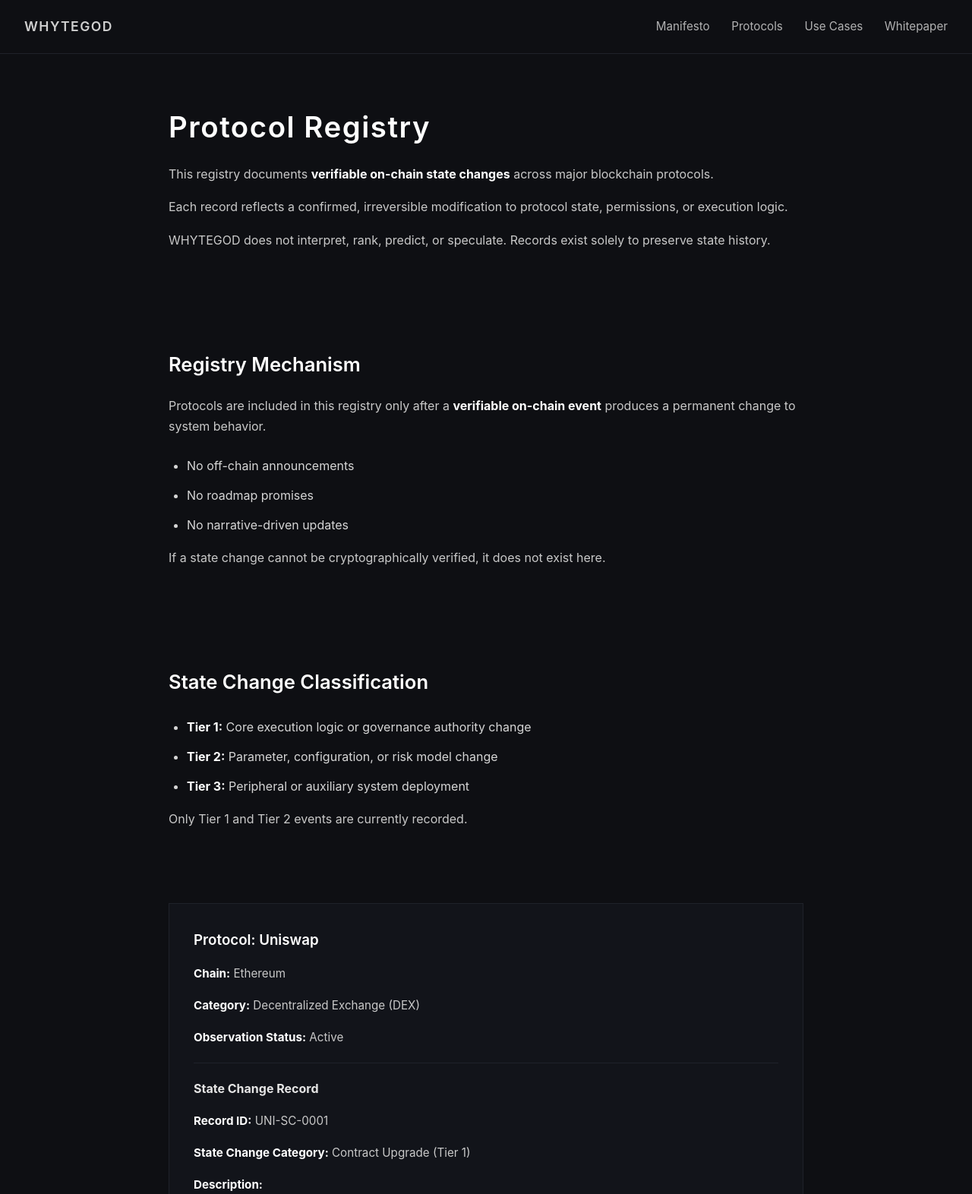
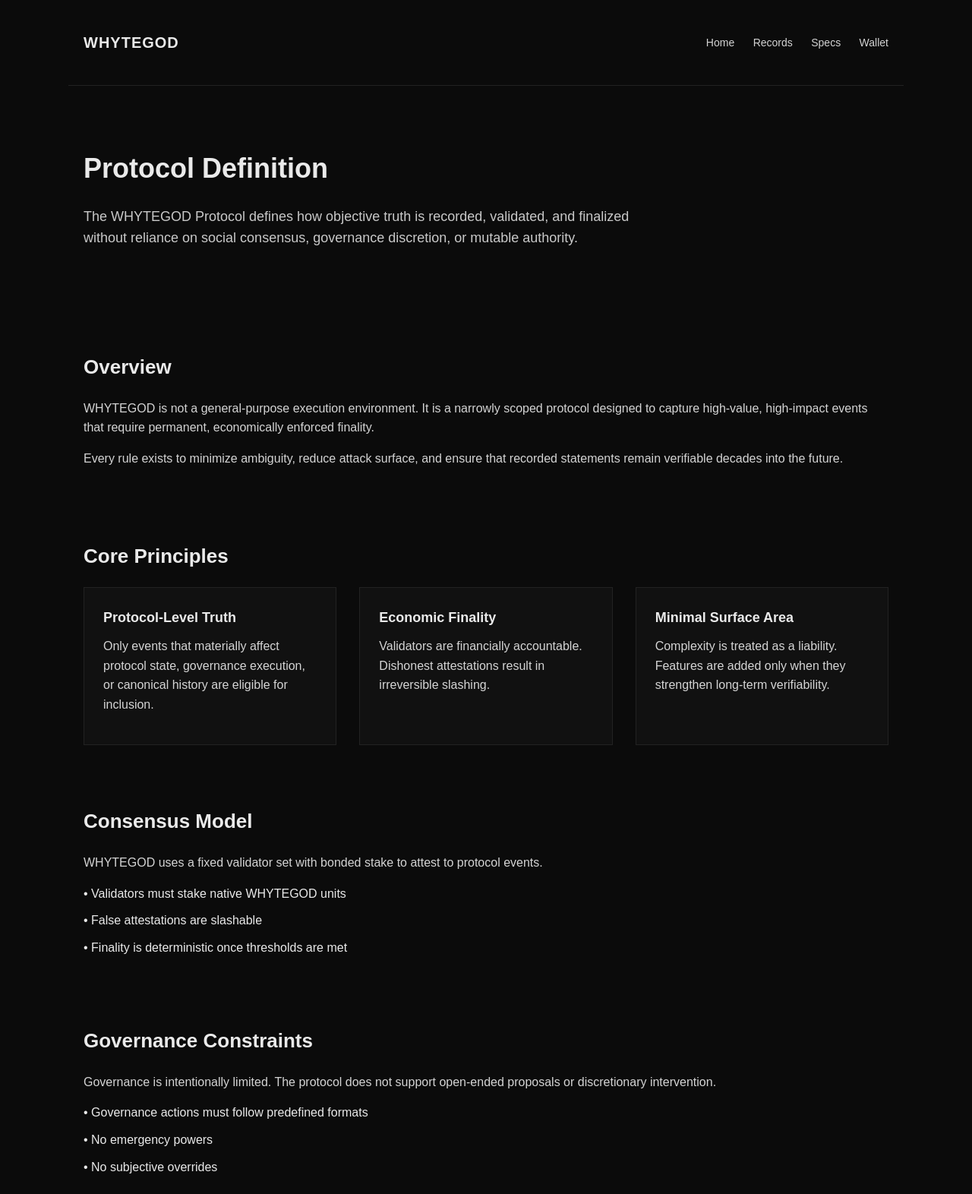
Before and after one commit to whytegod/whytegod.github.io, a plain HTML site: page protocols.html in a window 1280 px wide. Shown: the top 1572 px of the page at 76% size. Drawn offline with Linux system fonts and the light colour scheme.

Commit message:
Update protocols.html

```diff
--- a/protocols.html
+++ b/protocols.html
@@ -3,170 +3,258 @@
 <head>
   <meta charset="UTF-8">
 
-  <title>Protocols — WHYTEGOD</title>
+  <meta name="viewport" content="width=device-width, initial-scale=1.0">
+  <meta name="description" content="WHYTEGOD Protocol defines how truth is recorded, verified, and economically enforced at the blockchain level.">
 
-  <meta name="viewport" content="width=device-width, initial-scale=1.0">
+  <title>WHYTEGOD — Protocol Definition</title>
 
-  <meta name="description" content="WHYTEGOD Protocol Registry documenting verifiable, irreversible on-chain state changes across decentralized systems.">
+  <link rel="icon" type="image/png" href="favicon.png">
 
-  <link rel="stylesheet" href="style.css">
+  <style>
+    /* ===== RESET ===== */
+    * {
+      margin: 0;
+      padding: 0;
+      box-sizing: border-box;
+    }
+
+    /* ===== BASE ===== */
+    body {
+      font-family: Arial, Helvetica, sans-serif;
+      background-color: #0b0b0b;
+      color: #eaeaea;
+      line-height: 1.6;
+    }
+
+    a {
+      color: #eaeaea;
+      text-decoration: none;
+    }
+
+    /* ===== LAYOUT ===== */
+    header, section, footer {
+      max-width: 1100px;
+      margin: auto;
+      padding: 40px 20px;
+    }
+
+    header {
+      display: flex;
+      justify-content: space-between;
+      align-items: center;
+      border-bottom: 1px solid #222;
+    }
+
+    .logo {
+      font-size: 20px;
+      font-weight: bold;
+      letter-spacing: 1px;
+    }
+
+    nav a {
+      margin-left: 20px;
+      font-size: 14px;
+      opacity: 0.9;
+    }
+
+    nav a:hover {
+      opacity: 1;
+    }
+
+    /* ===== HERO ===== */
+    .hero {
+      padding-top: 80px;
+      padding-bottom: 80px;
+    }
+
+    .hero h1 {
+      font-size: 36px;
+      margin-bottom: 20px;
+      max-width: 900px;
+    }
+
+    .hero p {
+      font-size: 18px;
+      max-width: 750px;
+      opacity: 0.85;
+    }
+
+    /* ===== CONTENT ===== */
+    h2 {
+      font-size: 26px;
+      margin-bottom: 20px;
+    }
+
+    h3 {
+      font-size: 18px;
+      margin-bottom: 10px;
+    }
+
+    p {
+      margin-bottom: 15px;
+      opacity: 0.9;
+    }
+
+    ul {
+      list-style: none;
+    }
+
+    ul li {
+      margin-bottom: 10px;
+    }
+
+    /* ===== GRID ===== */
+    .grid {
+      display: grid;
+      grid-template-columns: repeat(auto-fit, minmax(260px, 1fr));
+      gap: 30px;
+    }
+
+    .card {
+      border: 1px solid #222;
+      padding: 25px;
+      background-color: #111;
+    }
+
+    /* ===== FOOTER ===== */
+    footer {
+      border-top: 1px solid #222;
+      text-align: center;
+      font-size: 14px;
+      opacity: 0.7;
+    }
+  </style>
 </head>
 
 <body>
 
-  <!-- Navigation -->
-  <nav class="nav">
-    <a href="index.html" class="logo">WHYTEGOD</a>
-    <div class="nav-links">
-      <a href="manifesto.html">Manifesto</a>
-      <a href="protocols.html">Protocols</a>
-      <a href="use-cases.html">Use Cases</a>
-      <a href="whitepaper.html">Whitepaper</a>
-    </div>
+  <!-- ===== HEADER ===== -->
+  <header>
+    <div class="logo">WHYTEGOD</div>
+    <nav>
+      <a href="index.html">Home</a>
+      <a href="records.html">Records</a>
+      <a href="specs.html">Specs</a>
+      <a href="wallet.html">Wallet</a>
     </nav>
+  </header>
 
-  <main class="container">
-
-    <!-- Registry Header -->
-    <section class="page-header">
-      <h1>Protocol Registry</h1>
-
+  <!-- ===== HERO ===== -->
+  <section class="hero">
+    <h1>Protocol Definition</h1>
     <p>
-        This registry documents <strong>verifiable on-chain state changes</strong>
-        across major blockchain protocols.
-      </p>
-
-      <p>
-        Each record reflects a confirmed, irreversible modification
-        to protocol state, permissions, or execution logic.
-      </p>
-
-      <p>
-        WHYTEGOD does not interpret, rank, predict, or speculate.
-        Records exist solely to preserve state history.
+      The WHYTEGOD Protocol defines how objective truth is recorded,
+      validated, and finalized without reliance on social consensus,
+      governance discretion, or mutable authority.
     </p>
   </section>
 
-    <!-- Registry Mechanism -->
-    <section class="mechanism">
-      <h2>Registry Mechanism</h2>
-
+  <!-- ===== OVERVIEW ===== -->
+  <section>
+    <h2>Overview</h2>
     <p>
-        Protocols are included in this registry only after a
-        <strong>verifiable on-chain event</strong> produces
-        a permanent change to system behavior.
+      WHYTEGOD is not a general-purpose execution environment.
+      It is a narrowly scoped protocol designed to capture
+      high-value, high-impact events that require permanent,
+      economically enforced finality.
     </p>
-
-      <ul>
-        <li>No off-chain announcements</li>
-        <li>No roadmap promises</li>
-        <li>No narrative-driven updates</li>
-      </ul>
-
     <p>
-        If a state change cannot be cryptographically verified,
-        it does not exist here.
+      Every rule exists to minimize ambiguity, reduce attack surface,
+      and ensure that recorded statements remain verifiable decades
+      into the future.
     </p>
   </section>
 
-    <!-- State Change Classification -->
-    <section class="mechanism">
-      <h2>State Change Classification</h2>
+  <!-- ===== CORE PRINCIPLES ===== -->
+  <section>
+    <h2>Core Principles</h2>
 
-      <ul>
-        <li><strong>Tier 1:</strong> Core execution logic or governance authority change</li>
-        <li><strong>Tier 2:</strong> Parameter, configuration, or risk model change</li>
-        <li><strong>Tier 3:</strong> Peripheral or auxiliary system deployment</li>
-      </ul>
+    <div class="grid">
+      <div class="card">
+        <h3>Protocol-Level Truth</h3>
+        <p>
+          Only events that materially affect protocol state,
+          governance execution, or canonical history are eligible
+          for inclusion.
+        </p>
+      </div>
 
+      <div class="card">
+        <h3>Economic Finality</h3>
         <p>
-        Only Tier 1 and Tier 2 events are currently recorded.
+          Validators are financially accountable.
+          Dishonest attestations result in irreversible slashing.
         </p>
+      </div>
+
+      <div class="card">
+        <h3>Minimal Surface Area</h3>
+        <p>
+          Complexity is treated as a liability.
+          Features are added only when they strengthen
+          long-term verifiability.
+        </p>
+      </div>
+    </div>
   </section>
 
-    <!-- Records -->
-    <section class="protocol-records">
-
-      <!-- Uniswap -->
-      <article class="record">
-
-        <h3>Protocol: Uniswap</h3>
-
-        <p><strong>Chain:</strong> Ethereum</p>
-        <p><strong>Category:</strong> Decentralized Exchange (DEX)</p>
-        <p><strong>Observation Status:</strong> Active</p>
-
-        <hr>
-
-        <h4>State Change Record</h4>
-
-        <p><strong>Record ID:</strong> UNI-SC-0001</p>
-        <p><strong>State Change Category:</strong> Contract Upgrade (Tier 1)</p>
-
+  <!-- ===== CONSENSUS ===== -->
+  <section>
+    <h2>Consensus Model</h2>
     <p>
-          <strong>Description:</strong><br>
-          Deployment of Uniswap v3 core contracts introducing concentrated liquidity
-          mechanics and multiple fee-tier parameters, resulting in a permanent change
-          to protocol execution logic.
+      WHYTEGOD uses a fixed validator set with bonded stake
+      to attest to protocol events.
     </p>
-
-        <p><strong>Timestamp (UTC):</strong> 2021-05-05</p>
-        <p><strong>Transaction Hash:</strong> 0x1f98431c8ad98523631ae4a59f267346ea31f984</p>
-        <p><strong>Source Contract Address:</strong> 0x1f98431c8ad98523631ae4a59f267346ea31f984</p>
-        <p><strong>Executor:</strong> Contract Deployment</p>
-
-      </article>
-
-      <!-- Aave -->
-      <article class="record">
-
-        <h3>Protocol: Aave</h3>
-
-        <p><strong>Chain:</strong> Ethereum</p>
-        <p><strong>Category:</strong> Lending Protocol</p>
-        <p><strong>Observation Status:</strong> Active</p>
-
-        <hr>
-
-        <h4>State Change Record</h4>
-
-        <p><strong>Record ID:</strong> AAVE-SC-0001</p>
-        <p><strong>State Change Category:</strong> Governance Execution (Tier 1)</p>
-
-        <p>
-          <strong>Description:</strong><br>
-          Execution of an Aave Improvement Proposal enabling the deployment of Aave v3,
-          introducing isolated asset pools, efficiency mode parameters, and updated
-          risk configurations affecting protocol-level lending behavior.
-        </p>
-
-        <p><strong>Timestamp (UTC):</strong> 2022-03-16</p>
-        <p><strong>Transaction Hash:</strong> 0x7d2768dE32b0b80b7a3454c06BdAcE49d41d8F9b</p>
-        <p><strong>Source Contract Address:</strong> 0x7d2768dE32b0b80b7a3454c06BdAcE49d41d8F9b</p>
-        <p><strong>Executor:</strong> Governance Proposal Execution</p>
-
-      </article>
-
+    <ul>
+      <li>• Validators must stake native WHYTEGOD units</li>
+      <li>• False attestations are slashable</li>
+      <li>• Finality is deterministic once thresholds are met</li>
+    </ul>
   </section>
 
-    <!-- Immutability -->
-    <section class="mechanism">
-      <h2>Record Immutability</h2>
-
+  <!-- ===== GOVERNANCE ===== -->
+  <section>
+    <h2>Governance Constraints</h2>
     <p>
-        Once published, records are never modified or removed.
-        Corrections require the creation of a new record referencing the prior entry.
+      Governance is intentionally limited.
+      The protocol does not support open-ended proposals
+      or discretionary intervention.
     </p>
-
-      <p>
-        History is preserved as-is.
-      </p>
+    <ul>
+      <li>• Governance actions must follow predefined formats</li>
+      <li>• No emergency powers</li>
+      <li>• No subjective overrides</li>
+    </ul>
   </section>
 
-  </main>
+  <!-- ===== SCOPE ===== -->
+  <section>
+    <h2>Scope Boundaries</h2>
+    <div class="grid">
+      <div class="card">
+        <h3>Included</h3>
+        <ul>
+          <li>• Protocol upgrades</li>
+          <li>• Canonical contract deployments</li>
+          <li>• Governance execution records</li>
+        </ul>
+      </div>
 
-  <footer class="footer">
-    <p>© WHYTEGOD — Protocol State Observatory</p>
+      <div class="card">
+        <h3>Excluded</h3>
+        <ul>
+          <li>• Price feeds</li>
+          <li>• Application-level data</li>
+          <li>• Arbitrary user transactions</li>
+        </ul>
+      </div>
+    </div>
+  </section>
+
+  <!-- ===== FOOTER ===== -->
+  <footer>
+    <p>The protocol is intentionally narrow.</p>
+    <p>Truth does not require flexibility.</p>
   </footer>
 
 </body>
```
Lines whose indentation alone changed are shown as unchanged.
